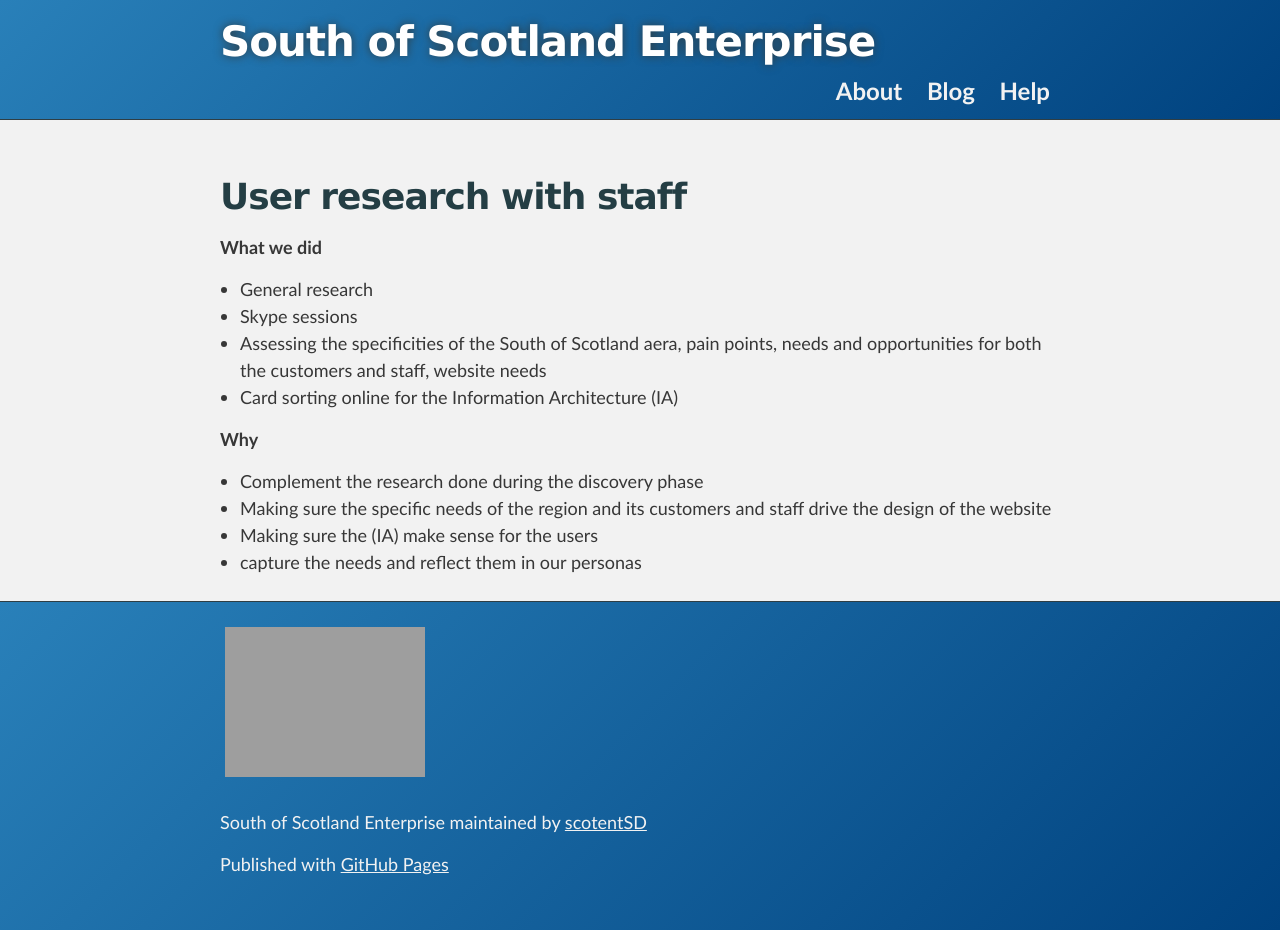
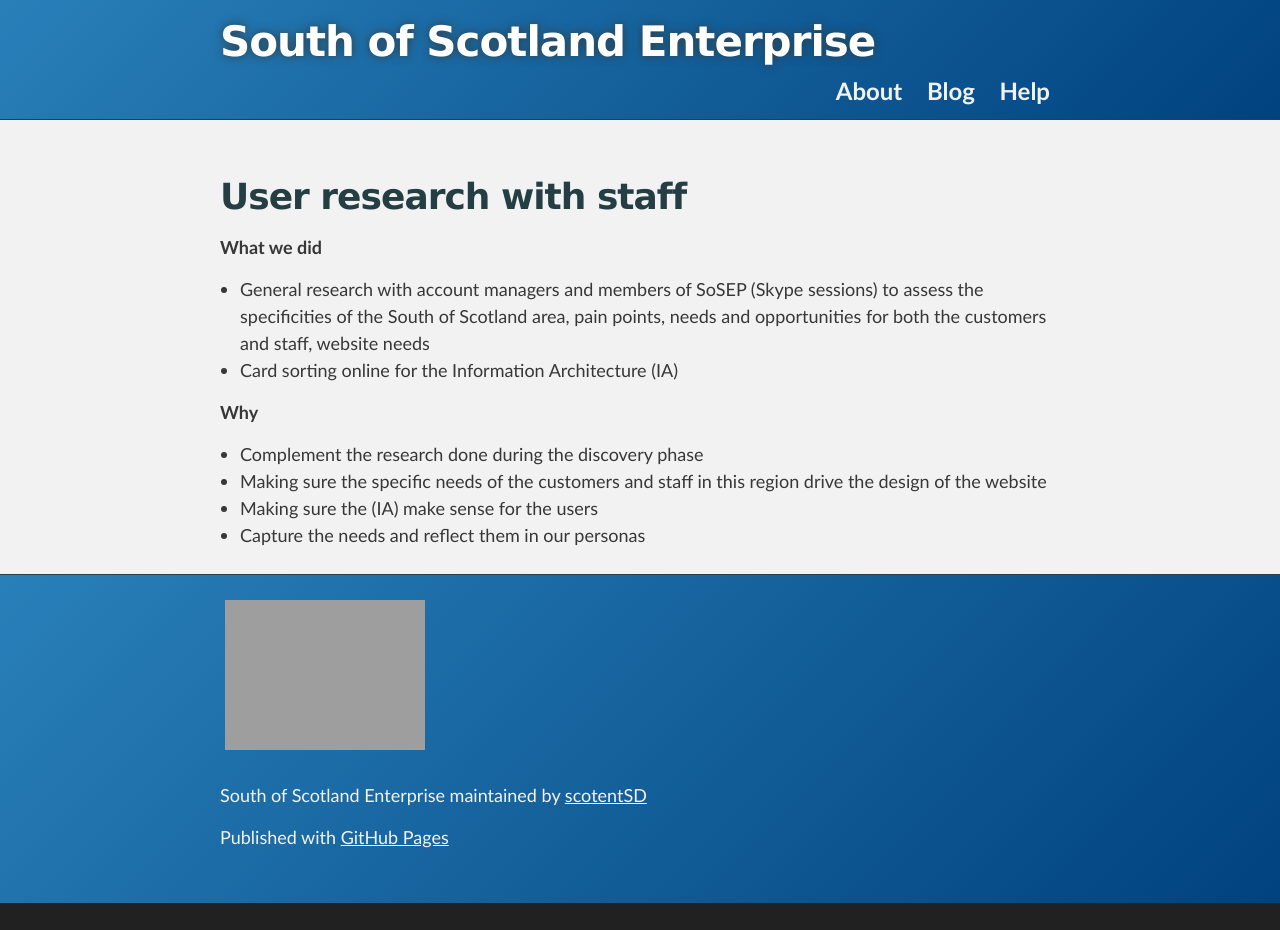
Before and after one commit to scotentSD/SOSE, a Jekyll site: the page built from _posts/2020-01-27-ur-staff-27-01-2020.md, in a window 1280 px wide. Built offline with Jekyll 4.4.1, drawn with Linux system fonts in a browser that asks for light colours; after the commit the page ends 903 px from its top, so only the background shows below that.

Commit message:
SK - fix typos

```diff
--- a/_posts/2020-01-27-ur-staff-27-01-2020.md
+++ b/_posts/2020-01-27-ur-staff-27-01-2020.md
@@ -8,13 +8,11 @@ display_date: January 2020 # Date to show on the page
 ---
 
 **What we did**
-- General research
-- Skype sessions
-- Assessing the specificities of the South of Scotland aera, pain points, needs and opportunities for both the customers and staff, website needs
+- General research with account managers and members of SoSEP (Skype sessions) to assess the specificities of the South of Scotland area, pain points, needs and opportunities for both the customers and staff, website needs
 - Card sorting online for the Information Architecture (IA)
 
 **Why**
 - Complement the research done during the discovery phase
-- Making sure the specific needs of the region and its customers and staff drive the design of the website
+- Making sure the specific needs of the customers and staff in this region drive the design of the website
 - Making sure the (IA) make sense for the users
-- capture the needs and reflect them in our personas
+- Capture the needs and reflect them in our personas
```
